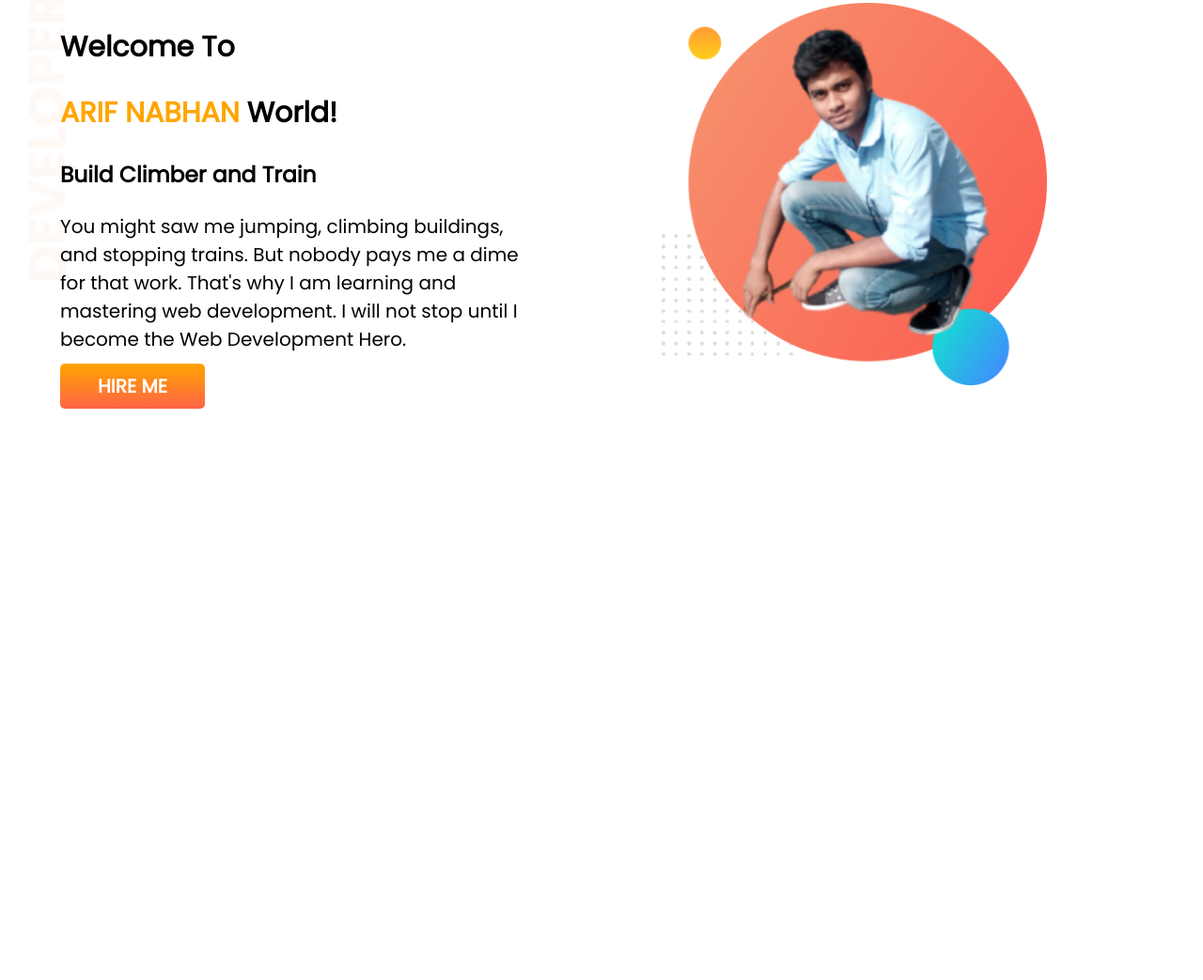
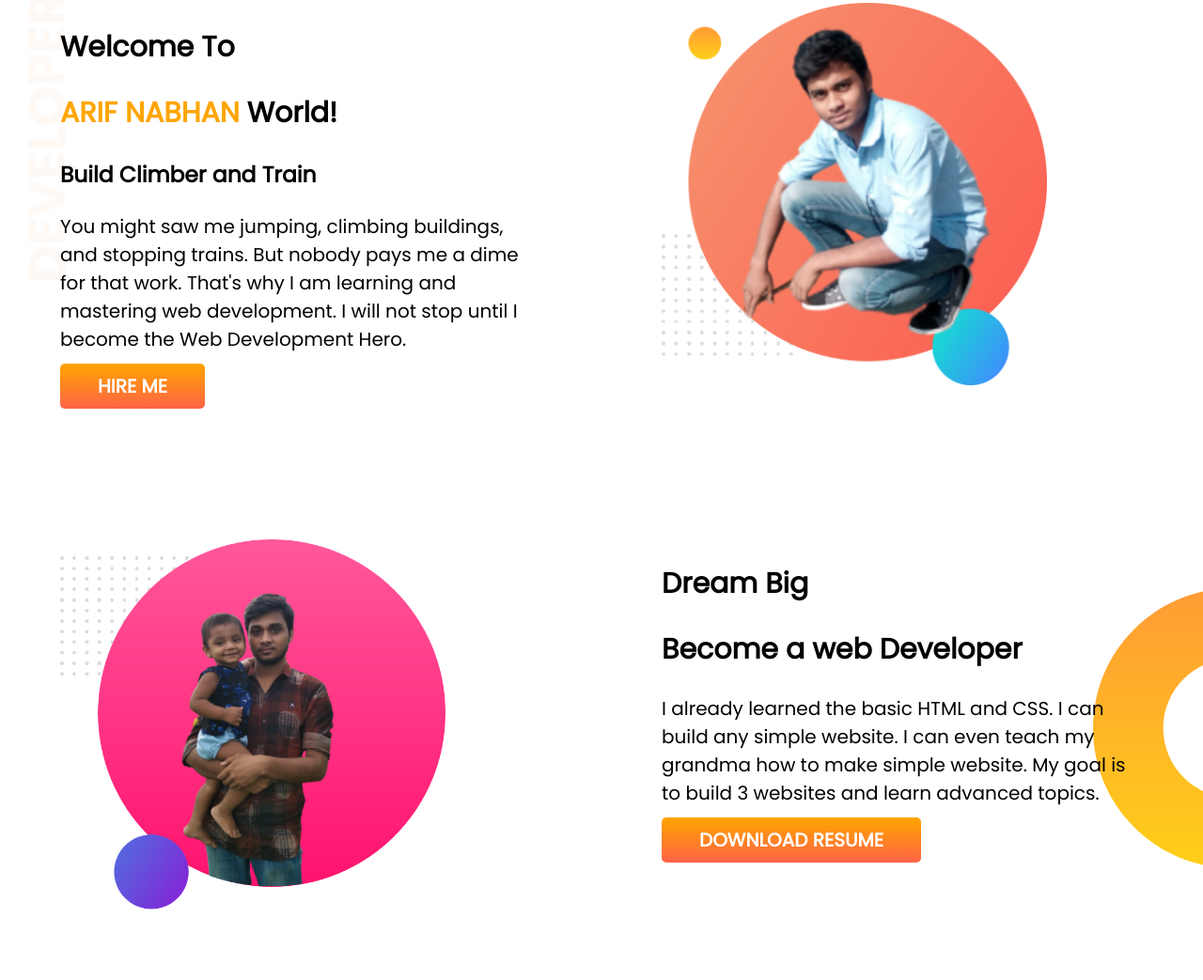
Before and after one commit to arifurrahman99/developer-portfolio, a plain HTML site: page index.html in a window 1280 px wide. Shown: the part 61-1104 px from the top of the page at 94% size. Before the commit the page ends 800 px from the top, so only its background shows below. Drawn offline with Linux system fonts and the light colour scheme.

Commit message:
dream added

```diff
--- a/index.html
+++ b/index.html
@@ -21,8 +21,10 @@
             <p>You might saw me jumping, climbing buildings, and stopping trains. But nobody pays me a dime for that
                 work. That's why I am learning and mastering web development. I will not stop until I become the Web
                 Development Hero.</p>
+
             <a class="link-button" target="_blank" href="https://www.facebook.com/profile.php?id=100017862187796">HIRE
                 ME</a>
+
 
         </div>
         <div class="half-width">
@@ -30,6 +32,20 @@
         </div>
 
     </section>
+    <section class="dream-big">
+        <div class="half-width">
+            <img src="images/arif-2.png" alt="">
+        </div>
+        <div class="half-width">
+            <h1>Dream Big</h1>
+            <h2>Become a web Developer</h2>
+            <p>I already learned the basic HTML and CSS. I can build any simple website. I can even teach my grandma how
+                to make simple website. My goal is to build 3 websites and learn advanced topics.</p>
+            <a class="link-button" target="_blank" href="">DOWNLOAD RESUME</a>
+
+        </div>
+
+    </section>
 
 </body>
 
--- a/style.css
+++ b/style.css
@@ -10,6 +10,7 @@ h1{
 }
 section{
     display: flex;
+    margin-bottom: 20px;
 }
 .half-width{
     width: 50%;
@@ -31,3 +32,8 @@ section{
     background-image: url(images/top-banner.png);
     background-repeat: no-repeat;
 }
+.dream-big{
+    background-image: url(images/dream-bg.png);
+    background-repeat: no-repeat;
+    background-position: right;
+}
```
Also changed, not shown: images/arif-2.png (added), showoff/lia-removebg-preview.png (added), showoff/maliha-removebg-preview.png (added), showoff/nabhan-1-removebg-preview.png (added), showoff/nabhan-2-removebg-preview.png (added).
